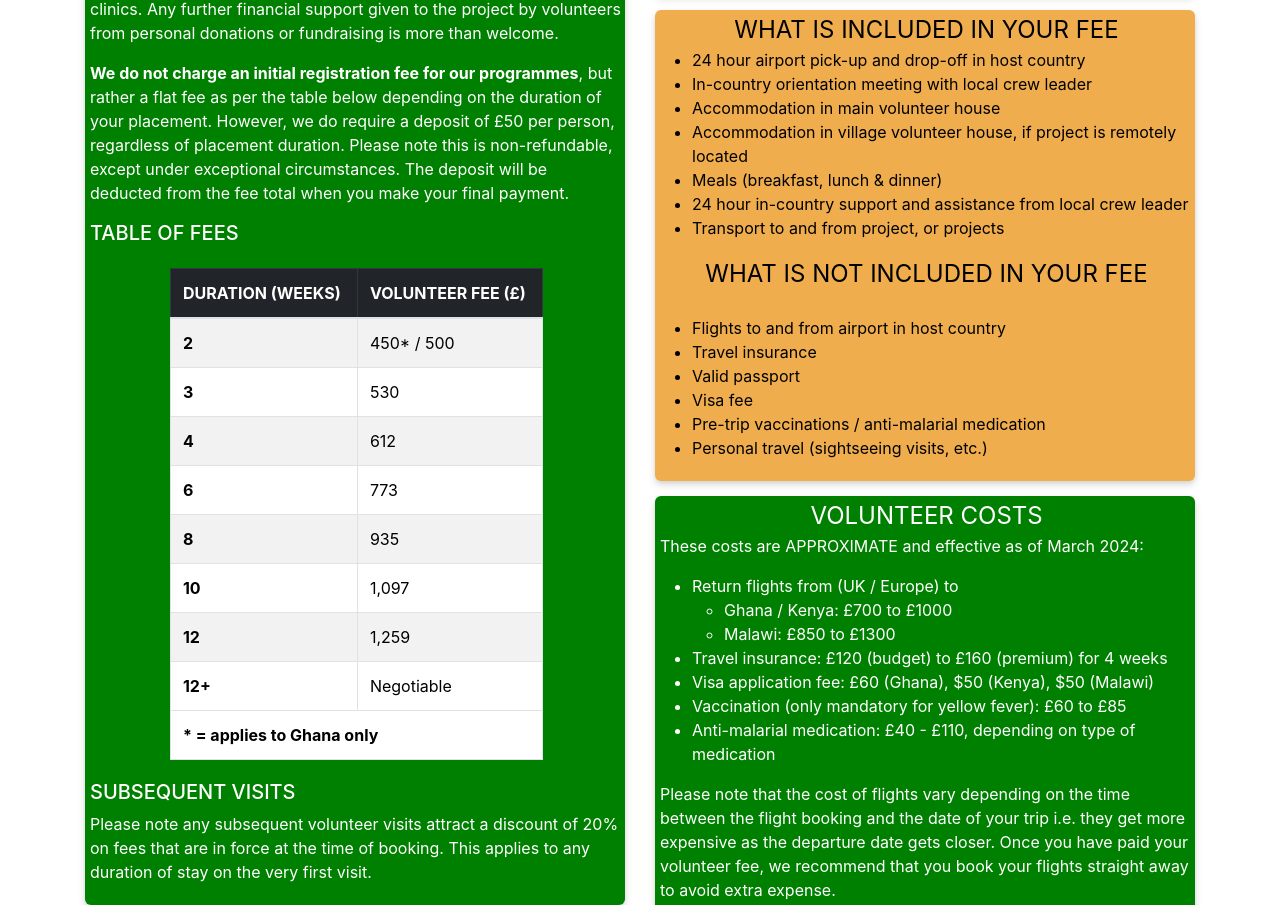
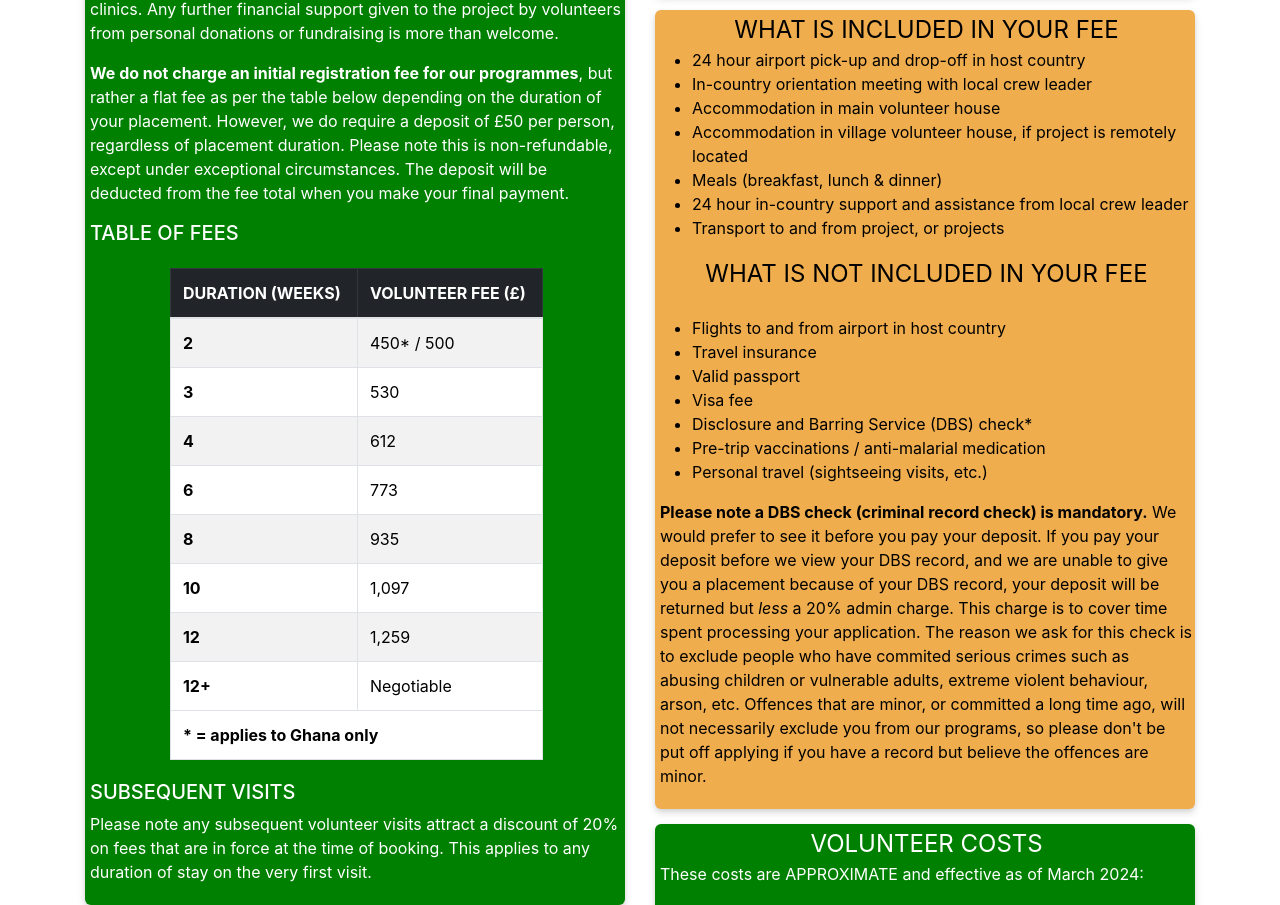
Before and after one commit to kevald1963/greenfield-africa, a Flask app: page /feescosts in a window 1280 px wide. Shown: the part 581-1486 px from the top of the page. Run offline with Flask 2, Linux system fonts and the light colour scheme.

Commit message:
Add policy regarding DBS checks.

```diff
--- a/templates/feescosts.html
+++ b/templates/feescosts.html
@@ -163,9 +163,21 @@
                 <li>Travel insurance</li>
                 <li>Valid passport</li>
                 <li>Visa fee</li>
+                <li>Disclosure and Barring Service (DBS) check*</li>
                 <li>Pre-trip vaccinations / anti-malarial medication</li>
                 <li>Personal travel (sightseeing visits, etc.)</li>
             </ul>
+        <p>
+            <b>Please note a DBS check (criminal record check) is mandatory.</b> We would prefer to see it
+            before you pay your deposit. If you pay your deposit before we view your DBS record, and we are
+            unable to give you a placement because of  your DBS record, your deposit will be returned but
+            <i>less</i> a 20% admin charge. This charge is to cover time spent processing your application.
+            The reason we ask for this check is to exclude people who have commited serious crimes such
+            as abusing children or vulnerable adults, extreme violent behaviour, arson, etc. Offences that
+            are minor, or committed a long time ago,
+            will not necessarily exclude you from our programs, so please don't be put off applying if you
+            have a record but believe the offences are minor.
+        </p>
         </div>
         <!-- /.WHAT FEE INCLUDED PANEL-->
 
```
